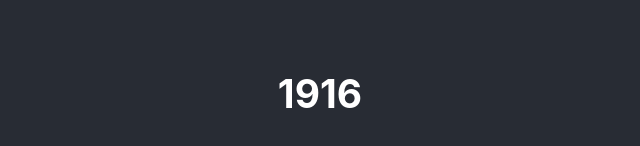
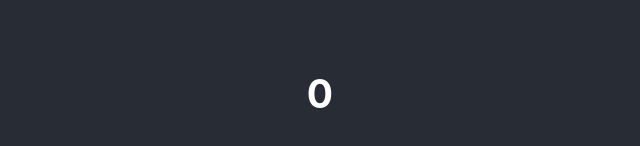
Before and after one commit to LukeGeneva/calorie-tracker, a React (Create React App) app: page / in a window 1280 px wide. Shown: the part 388-534 px from the top of the page, without its empty margins (320-960 px from the left). Built offline with nearby package versions, Linux system fonts and the light colour scheme.

Commit message:
Create useLocalStorage hook

```diff
--- a/src/components/App.js
+++ b/src/components/App.js
@@ -8,29 +8,24 @@ import {
 import React from 'react';
 import { v4 as uuid } from 'uuid';
 import { getCaloriesRemaining } from '../getCaloriesRemaining';
-import {
-  clearCalorieLogs,
-  fetchLogs,
-  saveLogs,
-} from '../persistence/calorieLogRepository';
+import { useLocalStorage } from '../hooks/useLocalStorage';
+import { clearCalorieLogs } from '../persistence/calorieLogRepository';
 import './App.css';
 
 function App() {
-  const [logs, setLogs] = React.useState([]);
+  const [logs, setLogs] = useLocalStorage('calorie-logs', []);
   const [calorieInput, setCalorieInput] = React.useState('');
 
   React.useEffect(() => {
-    const savedLogs = fetchLogs();
     if (
-      savedLogs.length &&
+      logs.length &&
       !isSameDay(
-        parse(savedLogs[0].consumedAt, 'yyyy-MM-dd HH:mm', new Date()),
+        parse(logs[0].consumedAt, 'yyyy-MM-dd HH:mm', new Date()),
         new Date()
       )
     )
       clearCalorieLogs();
-    setLogs(fetchLogs());
-  }, []);
+  }, [logs]);
 
   const handleLogCalories = (e) => {
     e.preventDefault();
@@ -43,13 +38,11 @@ function App() {
     const updatedLogs = [...logs, log];
     setLogs(updatedLogs);
     setCalorieInput('');
-    saveLogs(updatedLogs);
   };
 
   const deleteLog = (logId) => {
     const updatedLogs = logs.filter((log) => log.id !== logId);
     setLogs(updatedLogs);
-    saveLogs(updatedLogs);
   };
 
   return (
@@ -68,8 +61,8 @@ function App() {
         <h2>
           {getCaloriesRemaining({
             dailyCalories: 2000,
-            mealWindowStartHour: 0,
-            mealWindowEndHour: 8,
+            mealWindowStartHour: 8,
+            mealWindowEndHour: 20,
             minutesElapsedInDay: differenceInMinutes(
               new Date(),
               startOfToday()
--- /dev/null
+++ b/src/hooks/useLocalStorage.js
@@ -0,0 +1,18 @@
+import React from 'react';
+
+export const useLocalStorage = (key, initialState) => {
+  const [data, setData] = React.useState(initialState);
+
+  React.useEffect(() => {
+    const item = localStorage.getItem(key);
+    if (!item) return;
+    setData(JSON.parse(item));
+  }, [key]);
+
+  const set = (item) => {
+    setData(item);
+    localStorage.setItem(key, JSON.stringify(item));
+  };
+
+  return [data, set];
+};
```
